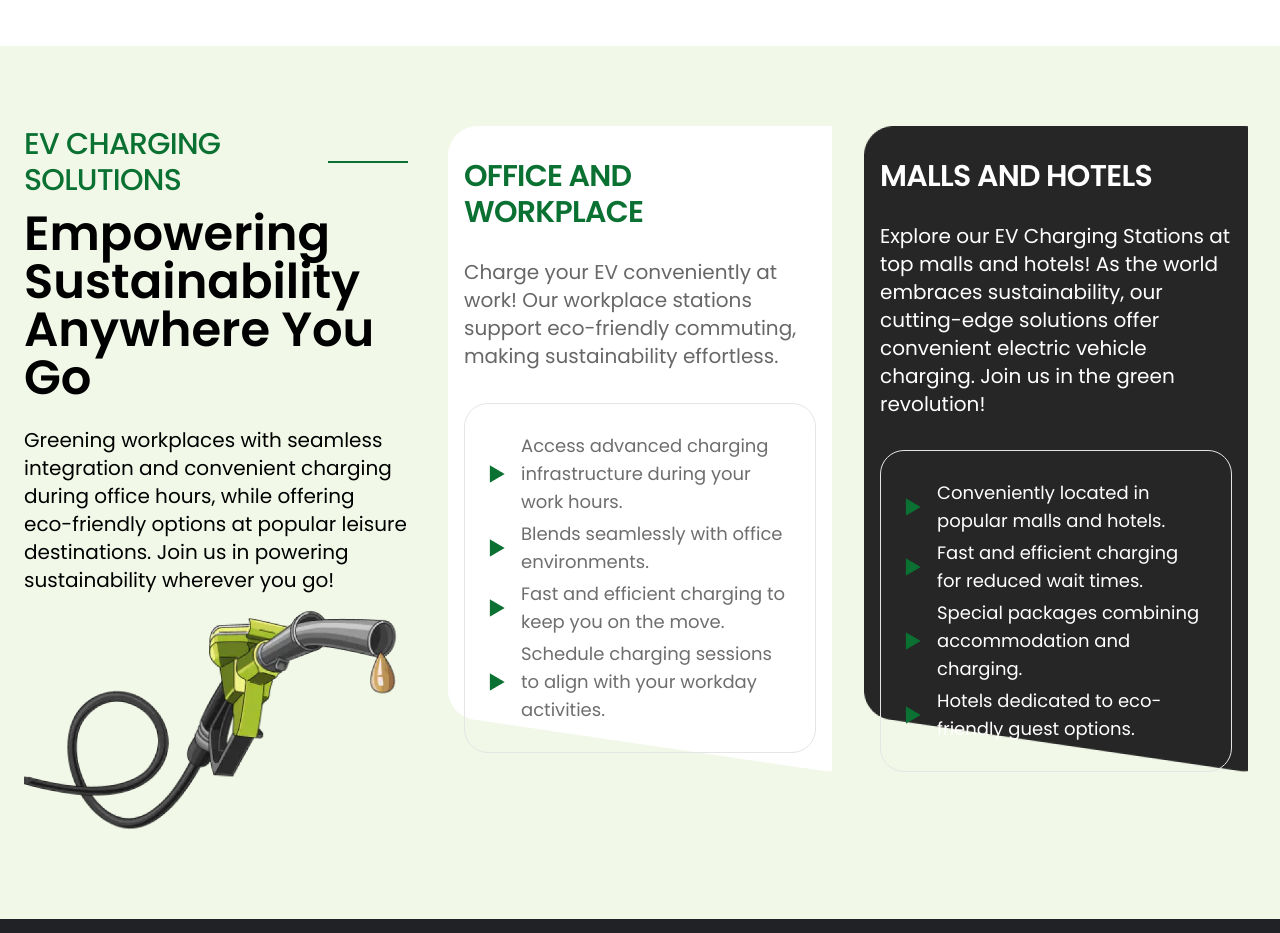
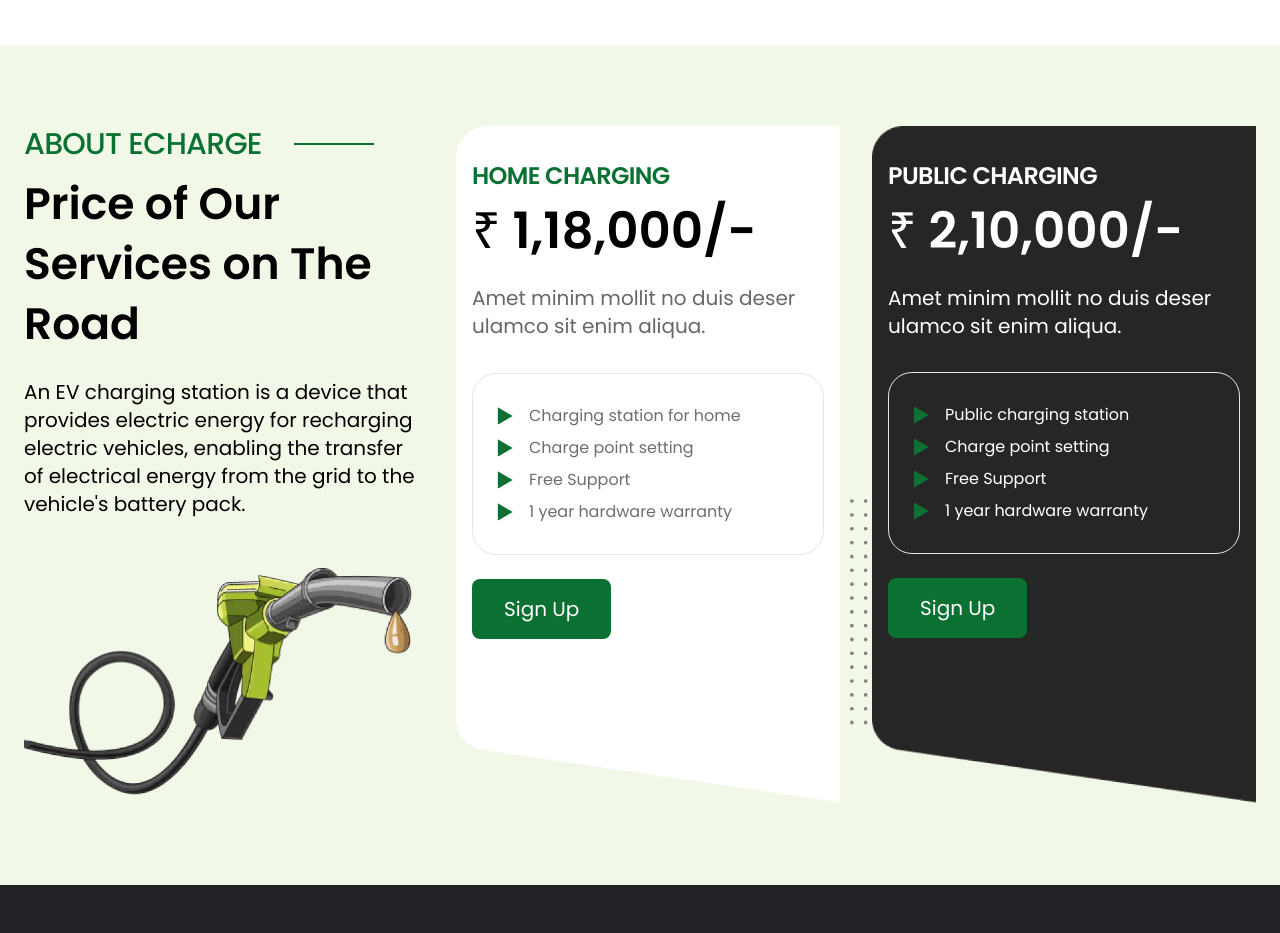
Before and after one commit to vpdevabacus/myev_frontend, a React (Create React App) app: page / in a window 1280 px wide. Shown: the part 3740-4673 px from the top of the page. Built offline with nearby package versions, Linux system fonts and the light colour scheme.

Commit message:
21-12-2023

```diff
--- a/src/common/ImageIcons.js
+++ b/src/common/ImageIcons.js
@@ -57,7 +57,7 @@ import footer_left_bg from "../assets/Images/footer-left-bg.png"
 import beforeimg  from "../assets/Images/before-img.png"
 import afterimg from "../assets/Images/after-img.png"
 import EVCharging from "../assets/Images/EVCharging.png"
-
+import EVCharging1 from "../assets/Images/About_E_Charge.jpg"
 
 
 
@@ -126,8 +126,8 @@ const ImageIcons = {
   rightarrow,
   leftarrow,
   footer_right_bg,
-  footer_left_bg
-
+  footer_left_bg,
+  EVCharging1
 
 }
 
--- a/src/components/home/Charges.js
+++ b/src/components/home/Charges.js
@@ -1,182 +1,172 @@
-import React from 'react';
-import ImageIcons from '../../common/ImageIcons';
+import React from "react";
+import ImageIcons from "../../common/ImageIcons";
 
 const backgroundImagePath = ImageIcons.shape1;
 const backgroundImagePath1 = ImageIcons.shape2;
+const backgroundImagePath2 = ImageIcons.EVCharging1;
 
 const style = {
   backgroundImage: `url('${backgroundImagePath}')`,
-    height: '646px',
-
+  height: "100%",
 };
 
 const style1 = {
   backgroundImage: `url('${backgroundImagePath1}')`,
-    height: '646px',
-
+  height: "100%",
+};
+const style2 = {
+  backgroundImage: `url('${backgroundImagePath2}')`,
+  height: "100%",
+  background: "cover",
 };
 
 const Charges = () => {
-
   const features = [
     {
-            id: '01',
-            text: "Access advanced charging infrastructure during your work hours.",
+      id: "01",
+      text: "Charging station for home",
     },
     {
-            id: '02',
-            text: "Blends seamlessly with office environments.",
-
+      id: "02",
+      text: "Charge point setting",
     },
     {
-            id: '03',
-            text: "Fast and efficient charging to keep you on the move.",
-
+      id: "03",
+      text: "Free Support",
     },
     {
-            id: '04',
-            text: "Schedule charging sessions to align with your workday activities.",
-
+      id: "04",
+      text: "1 year hardware warranty",
     },
-
-
-
-    ]
+  ];
 
   const features1 = [
     {
-            id: '01',
-            text: "Conveniently located in popular malls and hotels.",
+      id: "01",
+      text: "Public charging station",
     },
     {
-            id: '02',
-            text: "Fast and efficient charging for reduced wait times.",
-
+      id: "02",
+      text: "Charge point setting",
     },
     {
-            id: '03',
-            text: "Special packages combining accommodation and charging.",
-
+      id: "03",
+      text: "Free Support",
     },
     {
-            id: '04',
-            text: "Hotels dedicated to eco-friendly guest options.",
-
+      id: "04",
+      text: "1 year hardware warranty",
     },
-
-
-
-    ]
+  ];
 
   const FeatureList = ({ item }) => (
-        <div className='my-1 flex flex-col '>
+    <div className="my-1 flex flex-col ">
       <div className=" flex flex-row items-center justify-start">
         <img src={ImageIcons.Polygon} />
-                <p className='ml-4 text-lg text-[#6E6E6E]'>{item.text}</p>
-
+        <p className="ml-4 text-lg text-[#6E6E6E]">{item.text}</p>
       </div>
-
     </div>
   );
   const FeatureList1 = ({ item }) => (
-        <div className='my-1 flex flex-col '>
+    <div className="my-1 flex flex-col ">
       <div className=" flex flex-row items-center justify-start">
         <img src={ImageIcons.Polygon} />
-                <p className='ml-4 text-lg text-[#fff]'>{item.text}</p>
-
+        <p className="ml-4 text-lg text-[#fff]">{item.text}</p>
       </div>
-
     </div>
   );
 
   return (
     <>
-
-            <div className="  flex items-center justify-center  w-full bg-[#F1F8E8]">
-                <div className="my-20 grid grid-cols-1 md:grid-cols-1 lg:grid-cols-2 xl:grid-cols-3 gap-4 lg:w-full xl:container xl:px-6 lg:px-20">
-
-
-
-
-                    <div className="max-w-sm text-center lg:text-left">
+      <div className="flex items-center justify-center  w-full" style={style2}>
+        <div className="my-20 grid grid-cols-1 md:grid-cols-1 lg:grid-cols-2 xl:grid-cols-3 gap-4 lg:w-full xl:container xl:px-6 lg:px-20 W-Div-Add">
+          <div className="max-w-lg text-center lg:text-left W-Div-Add2">
             <div>
-                            <div className='flex flex-row place-items-center'>
+              <div className="flex flex-row place-items-center  modify-responsive001">
                 <p className="text-xl font-medium tracking-tight text-[#0B7132] sm:text-3xl leading-9">
-                                    EV CHARGING SOLUTIONS                                </p>
-                                <img src={ImageIcons.Rectangle} className='h-0.5 w-20 ml-8' />
+                  ABOUT ECHARGE
+                </p>
+                <img
+                  src={ImageIcons.Rectangle}
+                  className="After_img_dnome h-0.5 w-20 ml-8"
+                />
               </div>
-                            <p className="text-3xl font-semibold  text-[#000] sm:text-5xl mt-3">
-                                Empowering Sustainability Anywhere You Go                            </p>
+              <p className="text-3xl font-semibold  text-[#000] sm:text-5xl mt-3 SUB-Header">
+                Price of Our Services on The Road
+              </p>
               <p className="max-w-xl text-xl font-normal text-[#000] mt-6">
-                                Greening workplaces with seamless integration and convenient charging during office hours, while offering eco-friendly options at popular leisure destinations. Join us in powering sustainability wherever you go!                                </p>
-                            <img src={ImageIcons.filling_machine} className='h-auto w-22' />
+                An EV charging station is a device that provides electric energy
+                for recharging electric vehicles, enabling the transfer of
+                electrical energy from the grid to the vehicle's battery pack.{" "}
+              </p>
+              <img
+                src={ImageIcons.filling_machine}
+                className="h-auto w-22 ECHARGE-Img"
+              />
+            </div>
           </div>
 
-
-
-                    </div>
-
-
-
-
-
-
-                    <div className="max-w-sm mx-auto relative rounded-lg ">
+          <div className="max-w-sm mx-auto relative Charging_Div md:mr-0  Charging_Div2">
             <div className="bg-cover px-4 py-8 " style={style}>
               <div className="relative m-0 mb-0 overflow-hidden rounded-none border-b border-white/10 bg-transparent bg-clip-border pb-2 text-left text-gray-700 shadow-none">
-                                <p className="text-xl font-semibold tracking-tight text-[#0B7132] sm:text-3xl leading-9">
-                                    OFFICE AND WORKPLACE
+                <p className="text-xl font-semibold tracking-tight text-[#0B7132] leading-9">
+                  HOME CHARGING
                 </p>
-                                {/* <p className="text-4xl font-semibold  text-[#000] sm:text-6xl mt-3">
-                                    ₹ 1,18,000/-
-                                </p> */}
+                <p className="text-4xl font-semibold  text-[#000] sm:text-6xl mt-3 Price_section-div">
+                  <span className="PriceRS">₹</span> 1,18,000/-
+                </p>
                 <p className="text-xl font-normal  text-[#676767] sm:text-xl mt-7">
-                                    Charge your EV conveniently at work! Our workplace stations support eco-friendly commuting, making sustainability effortless.
+                  Amet minim mollit no duis deser ulamco sit enim aliqua.
                 </p>
               </div>
-                            <div className="p-6 mt-6 border border-solid border-[#E5E5E5] rounded-3xl">
+              <div className="p-6 mt-6 border border-solid border-[#E5E5E5] rounded-3xl Class_Modify">
                 {features.map((item) => (
                   <FeatureList key={item.id} item={item} />
                 ))}
               </div>
-                            {/* <div className="mt-6 p-0">
+              <div className="mt-6 p-0">
                 <div className="flex justify-center gap-3 lg:justify-start">
-                                    <button className="px-3 md:px-8 py-1 md:py-4 bg-[#0B7132] text-white rounded-lg text-xl"><i className="fa-solid fa-arrow-right-to-bracket"></i>Sign Up</button>
-
+                  <button className="px-3 md:px-8 py-1 md:py-4 bg-[#0B7132] text-white rounded-lg text-xl">
+                    <i className="fa-solid fa-arrow-right-to-bracket"></i>Sign
+                    Up
+                  </button>
                 </div>
-                            </div> */}
+              </div>
             </div>
           </div>
 
-
-                    <div className="max-w-sm mx-auto relative rounded-lg  ">
+          <div className="max-w-sm mx-auto md:ml-4 Charging_Div">
             <div className="bg-cover px-4 py-8 " style={style1}>
               <div className="relative m-0 mb-0 overflow-hidden rounded-none  bg-transparent bg-clip-border pb-2 text-left text-gray-700 shadow-none">
-                                <p className="text-xl font-semibold tracking-tight text-[#fff] sm:text-3xl leading-9">
-                                    MALLS AND HOTELS
+                <p className="text-xl font-semibold tracking-tight text-[#fff] leading-9">
+                  PUBLIC CHARGING
                 </p>
-                                {/* <p className="text-4xl font-semibold  text-[#fff] sm:text-6xl mt-3">
-                                    ₹ 1,18,000/-
-                                </p> */}
+                <p className="text-4xl font-semibold  text-[#fff] sm:text-6xl mt-3 Price_section-div">
+                <span className="PriceRS">₹</span> 2,10,000/-
+                </p>
                 <p className="text-xl font-normal  text-[#fff] sm:text-xl mt-7">
-                                    Explore our EV Charging Stations at top malls and hotels! As the world embraces sustainability, our cutting-edge solutions offer convenient electric vehicle charging. Join us in the green revolution!                                </p>
+                  Amet minim mollit no duis deser ulamco sit enim aliqua.
+                </p>
               </div>
-                            <div className="p-6 mt-6 border border-solid border-[#E5E5E5] rounded-3xl">
+              <div className="p-6 mt-6 border border-solid border-[#E5E5E5] rounded-3xl Class_Modify">
                 {features1.map((item) => (
                   <FeatureList1 key={item.id} item={item} />
                 ))}
               </div>
-                            {/* <div className="mt-6 p-0">
+              <div className="mt-6 p-0">
                 <div className="flex justify-center gap-3 lg:justify-start">
-                                    <button className="px-3 md:px-8 py-1 md:py-4 bg-[#0B7132] text-white rounded-lg text-xl"><i className="fa-solid fa-arrow-right-to-bracket"></i>Sign Up</button>
-                                </div>
-                            </div> */}
+                  <button className="px-3 md:px-8 py-1 md:py-4 bg-[#0B7132] text-white rounded-lg text-xl">
+                    <i className="fa-solid fa-arrow-right-to-bracket"></i>Sign
+                    Up
+                  </button>
                 </div>
               </div>
             </div>
-            </div >
+          </div>
+        </div>
+      </div>
     </>
   );
-}
+};
 
 export default Charges;
--- a/src/components/home/Home.css
+++ b/src/components/home/Home.css
@@ -44,7 +44,7 @@
     height: 42px;
     width: 42px;
     display: inline-block;
-    padding: 6px 0px 0px 10px;
+    padding: 6px 0px 0px 9px;
     margin-right: 10px;
 }
 .Features-Section .ul-Listing-div .H2-Header {
@@ -65,13 +65,35 @@
     color: #fff;
     font-size: 42px;
 }
-.features-phone-img img {
-    position: absolute;
-    left: -92px;
-    right: 0;
-    top: -327px;
+.Charging_Div .Price_section-div {
+    letter-spacing: 0em;
+    font-size: 50px;
 }
-
+.W-Div-Add .SUB-Header {
+    font-family: Poppins;
+    font-size: 44px;
+    font-weight: 600;
+    line-height: 60px;
+}
+.Charging_Div .Class_Modify p {
+    font-size: 16px;
+}
+.Charging_Div .leading-9 {
+    FONT-SIZE: 24PX;
+}
+.ECHARGE-Img {
+    width: 420px;
+    padding-top: 32px;
+}
+.Charging_Div .bg-cover:hover button {
+    background: #a5be2f;
+    color: #fff;
+    transition: 0.3s;
+}
+span.PriceRS {
+    font-family: Open sans-serif;
+    font-weight: 500;
+}
 
 @media (max-width: 767px){
     .BOX-SECTION img.afterDIV {
@@ -107,7 +129,10 @@
         margin-top: 0;
     }
     .responsive-CSS {
-        padding: 12px 70px;
+        padding: 12px 40px;
+    }
+    img.After_img_dnome {
+        display: none;
     }
     .Features-Section .ul-Listing-div {
         margin-bottom: 20px;
```
Also changed, not shown: src/components/home/Features.js (+77 -49 lines), src/components/home/Strategy.js (+4 -5 lines), src/assets/Images/About_E_Charge.jpg (added), src/assets/Images/EVCharging.png. Lines whose indentation alone changed are shown as unchanged.
